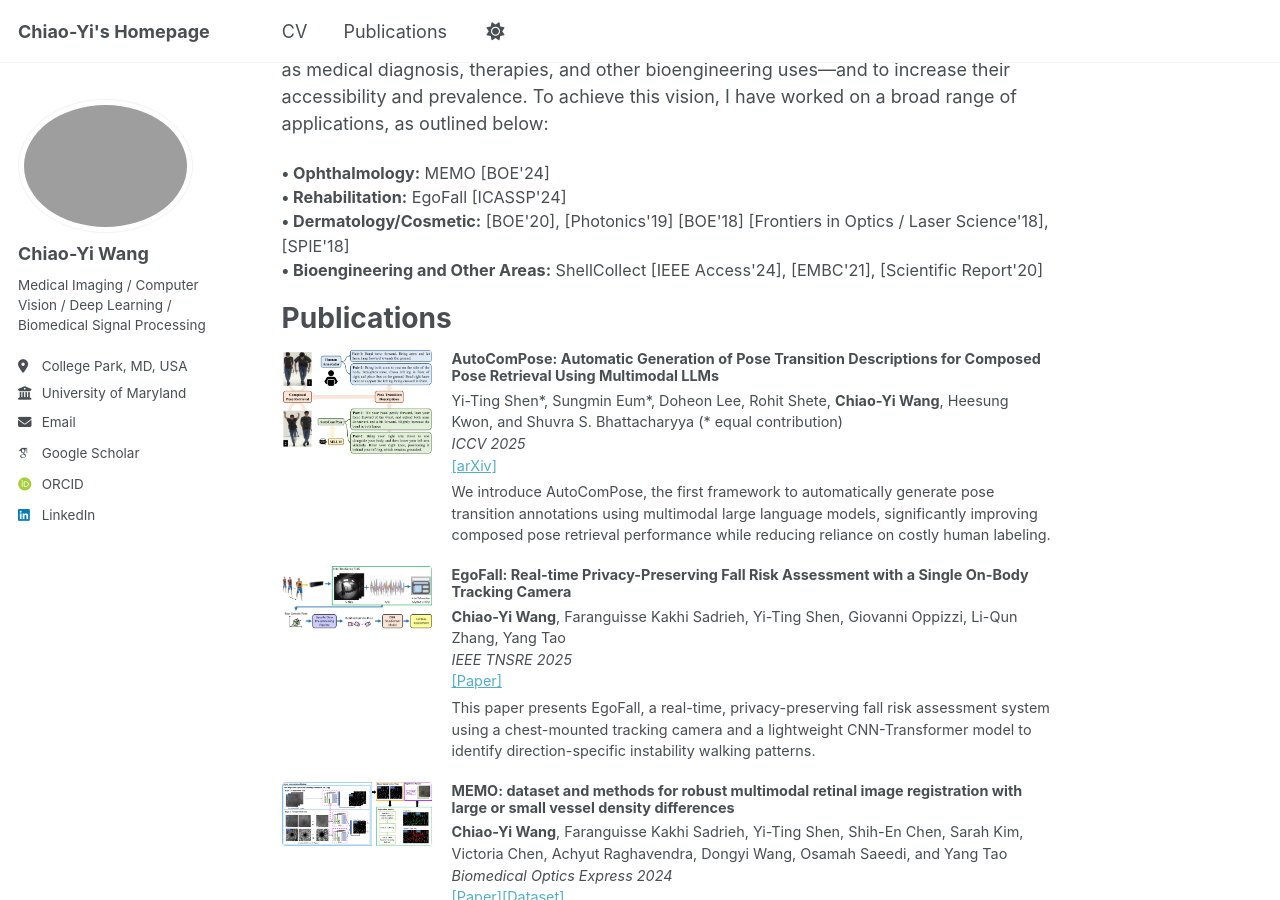
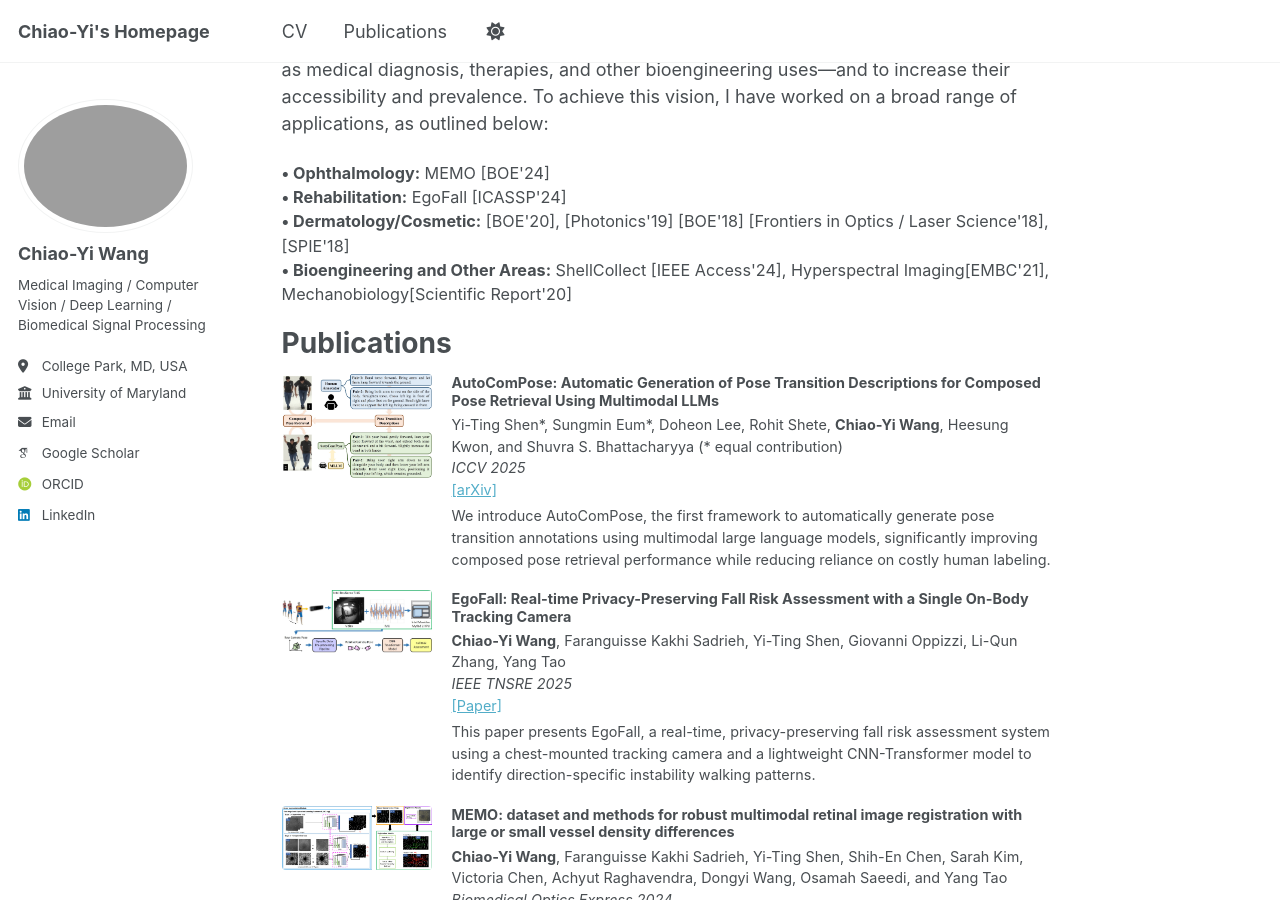
Before and after one commit to chiaoyiwang0424/chiaoyiwang0424.github.io, a Jekyll site: the page built from _pages/about.md, in a window 1280 px wide and 900 px high, scrolled down 372 px. Built offline with Jekyll 4.4.1, drawn with Linux system fonts in a browser that asks for light colours; some web fonts are replaced.

Commit message:
update profile page

```diff
--- a/_pages/about.md
+++ b/_pages/about.md
@@ -17,7 +17,7 @@ My research interests focus on applying machine learning to biomedical and bioen
 <strong>&bull; Ophthalmology:</strong> MEMO [BOE'24]<br>
 <strong>&bull; Rehabilitation:</strong> EgoFall [ICASSP'24]<br>
 <strong>&bull; Dermatology/Cosmetic:</strong> [BOE'20], [Photonics'19] [BOE'18] [Frontiers in Optics / Laser Science'18], [SPIE'18]<br>
-<strong>&bull; Bioengineering and Other Areas:</strong> ShellCollect [IEEE Access'24], [EMBC'21], [Scientific Report'20]<br>
+<strong>&bull; Bioengineering and Other Areas:</strong> ShellCollect [IEEE Access'24], Hyperspectral Imaging[EMBC'21], Mechanobiology[Scientific Report'20]<br>
 
 </div>
 
```
